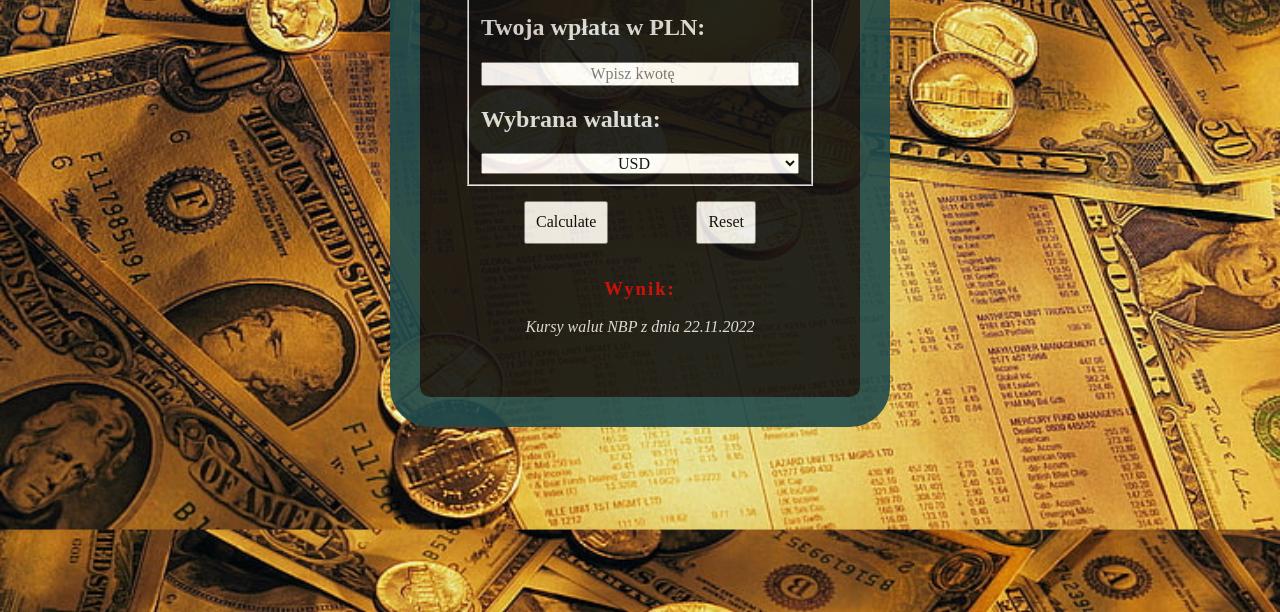
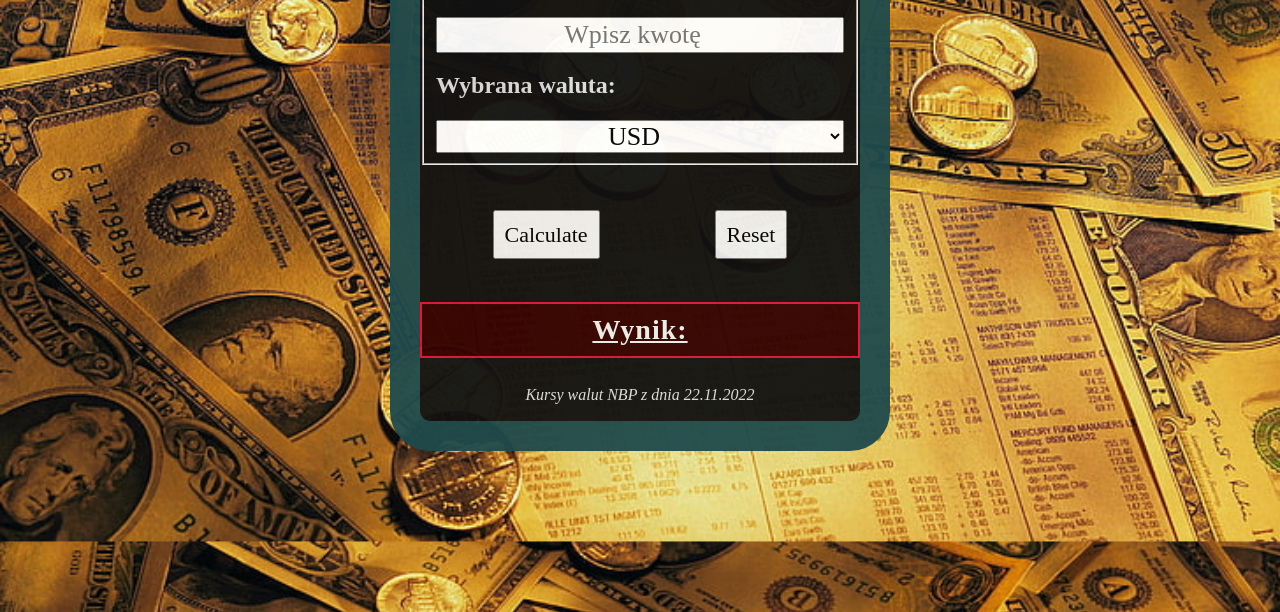
Before and after one commit to Lukas-piano/Currency-Exchange-v.1, a plain HTML site: page index.html in a window 1280 px wide. Shown: the part 188-800 px from the top of the page. Drawn offline with nearby package versions, Linux system fonts and the light colour scheme.

Commit message:
Improoved readability - font size, button size, text color,

```diff
--- a/css/style.css
+++ b/css/style.css
@@ -17,10 +17,9 @@ html {
 .form {
     color: #ddd;
     background-color: #111;
-    padding: 45px;
     max-width: 500px;
     margin: 20px auto;
-    opacity: 90%;
+    opacity: 95%;
     border: 30px solid hsl(183deg 42% 21%);
     border-radius: 40px;
 }
@@ -31,17 +30,25 @@ html {
 }
 
 .result {
+    font-size: 28px;
     text-align: center;
-    letter-spacing: 2px;
-    color: hsl(0, 100%, 40%);
+    letter-spacing: 1px;
+    color: #eee;
+    background-color: #111;
+    text-decoration: underline;
+    background-color: hsl(0, 100%, 10%);
+    padding: 10px;
+    border: 2px solid crimson;
 }
 
 .amound {
+    font-size: 26px;
     width: 100%;
     text-align: center;
 }
 
 .currency {
+    font-size: 26px;
     width: 100%;
     text-align: center;
 }
@@ -52,6 +59,7 @@ html {
 }
 
 .button {
+    margin-top: 30px;
     display: flex;
     flex-direction: row;
     justify-content: space-around;
@@ -61,10 +69,12 @@ html {
 }
 
 .button__reset {
+    font-size: 22px;
     padding: 10px;
 }
 
 .button__submit {
+    font-size: 22px;
     padding: 10px;
 }
 
```
